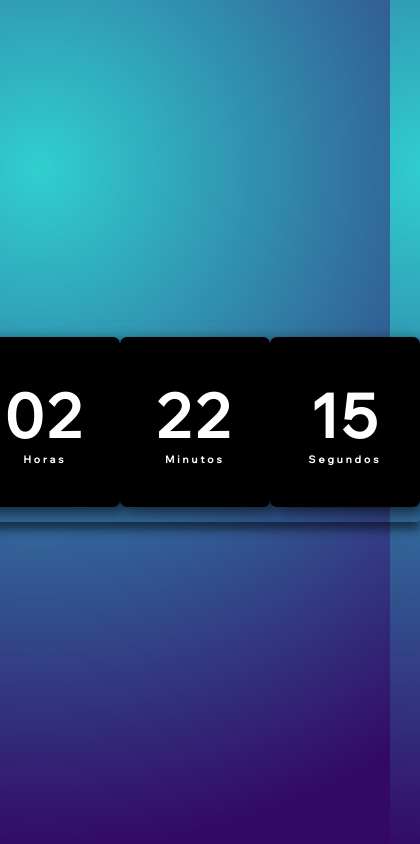
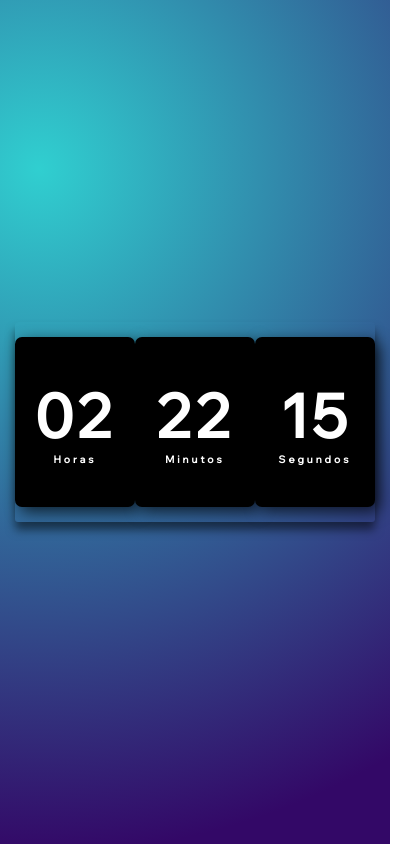
Before and after one commit to Dufzinha/relogio-digital, a plain HTML site: page index.html in a window 390 px wide. Shown: the whole page, 420 px wide, since content can reach past the window. Drawn offline with Linux system fonts and the light colour scheme.

Commit message:
Update style.css

```diff
--- a/assets/css/style.css
+++ b/assets/css/style.css
@@ -46,3 +46,10 @@ body {
 .relogio span.tempo {
     font-size: 10px;
 }
+
+@media (max-width: 768px) {
+    .relogio {
+        width: 360px;
+        height: 200px;
+    }
+}
```
